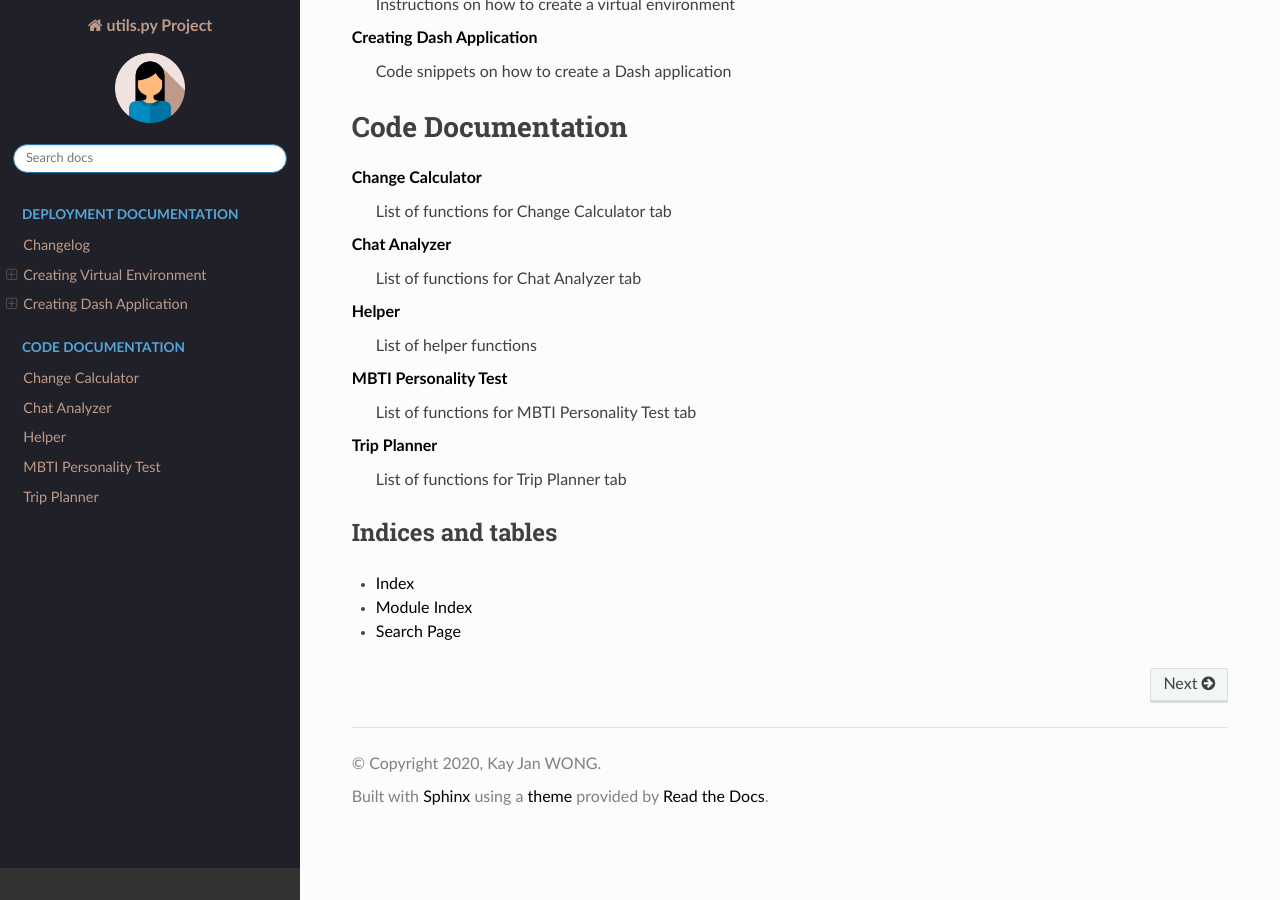
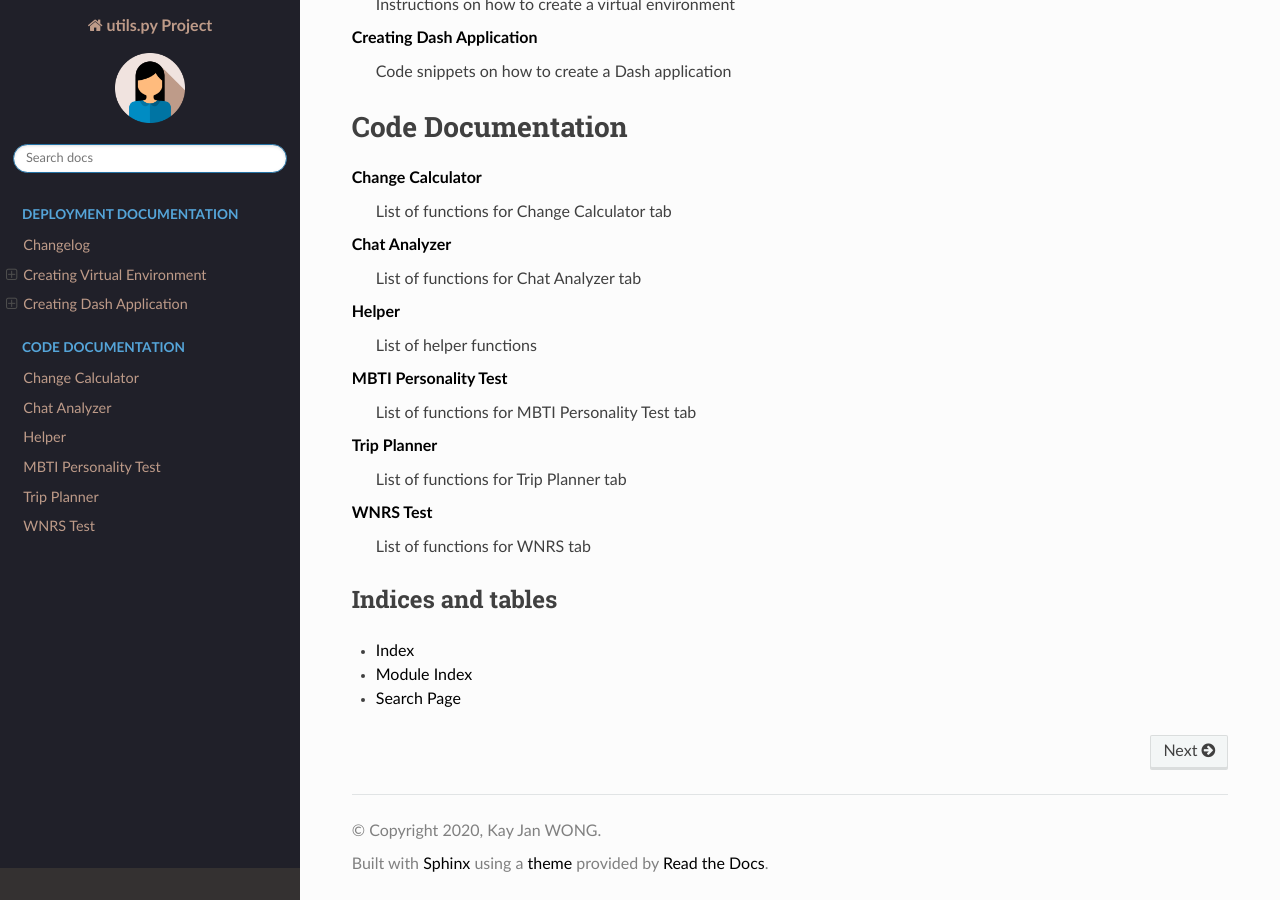
Before and after one commit to kayjanw/test-app, a Sphinx documentation site: the page built from docs/source/index.rst, in a window 1280 px wide and 900 px high, scrolled down 1440 px. Built offline with Sphinx 7.4.7 and the Read the Docs theme 2.0.0, drawn with Linux system fonts in a browser that asks for light colours.

Commit message:
update documentation

```diff
--- /dev/null
+++ b/docs/source/components/wnrs.rst
@@ -0,0 +1,5 @@
+WNRS Test
+------------------------
+
+.. autoclass:: components.wnrs.WNRS
+   :members:
--- a/docs/source/deploy/changelog.rst
+++ b/docs/source/deploy/changelog.rst
@@ -7,6 +7,7 @@ Changelog
 ========== =====================================================
 Date       Changes
 ========== =====================================================
+2021-08-12 Added WNRS tab
 2021-07-24 Added tensorflow models in MBTI Personality Test tab
 2020-09-20 Added Chat Analyzer tab and Google Analytics
 2020-06-29 Made Web Application mobile-friendly
--- a/docs/source/index.rst
+++ b/docs/source/index.rst
@@ -39,6 +39,7 @@ Code Documentation
    components/helper
    components/mbti
    components/trip-planner
+   components/wnrs
 
 :doc:`components/change-calculator`
     List of functions for Change Calculator tab
@@ -55,6 +56,9 @@ Code Documentation
 :doc:`components/trip-planner`
     List of functions for Trip Planner tab
 
+:doc:`components/wnrs`
+    List of functions for WNRS tab
+
 Indices and tables
 ==================
 
```
